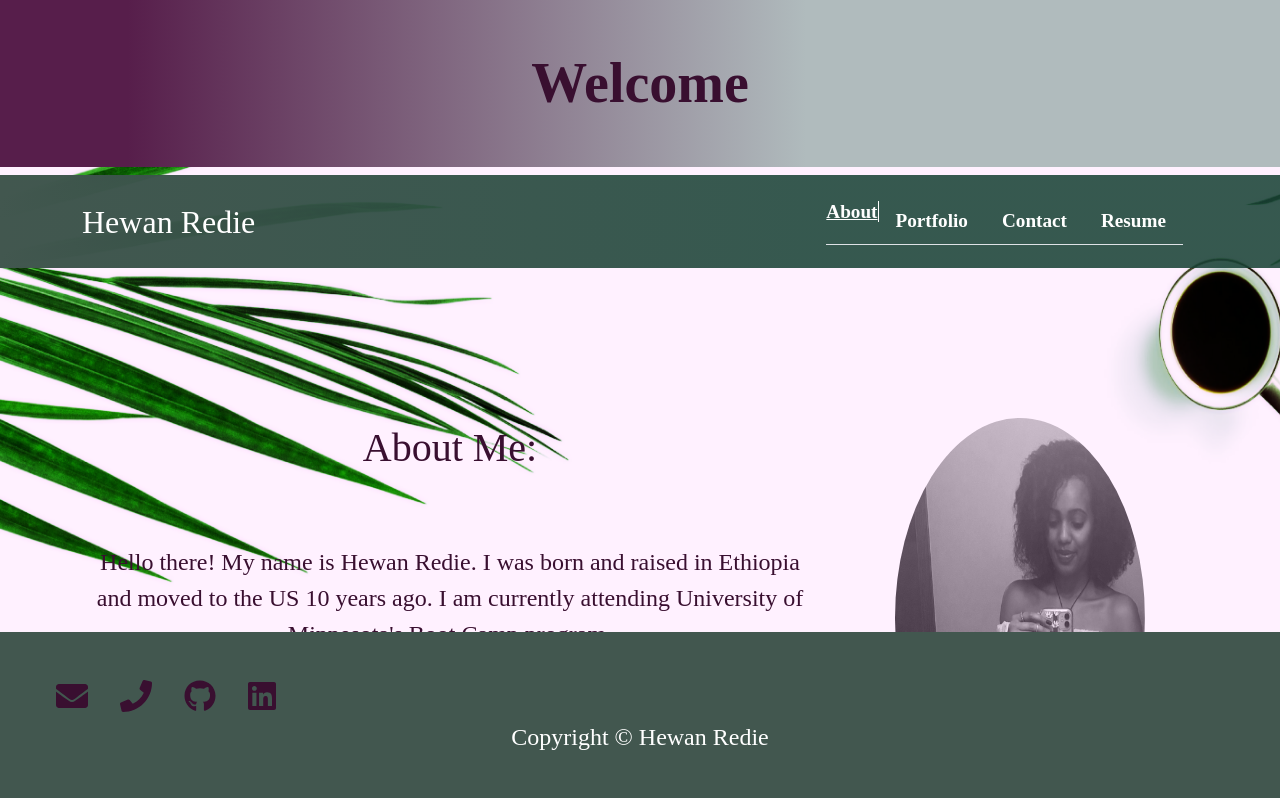
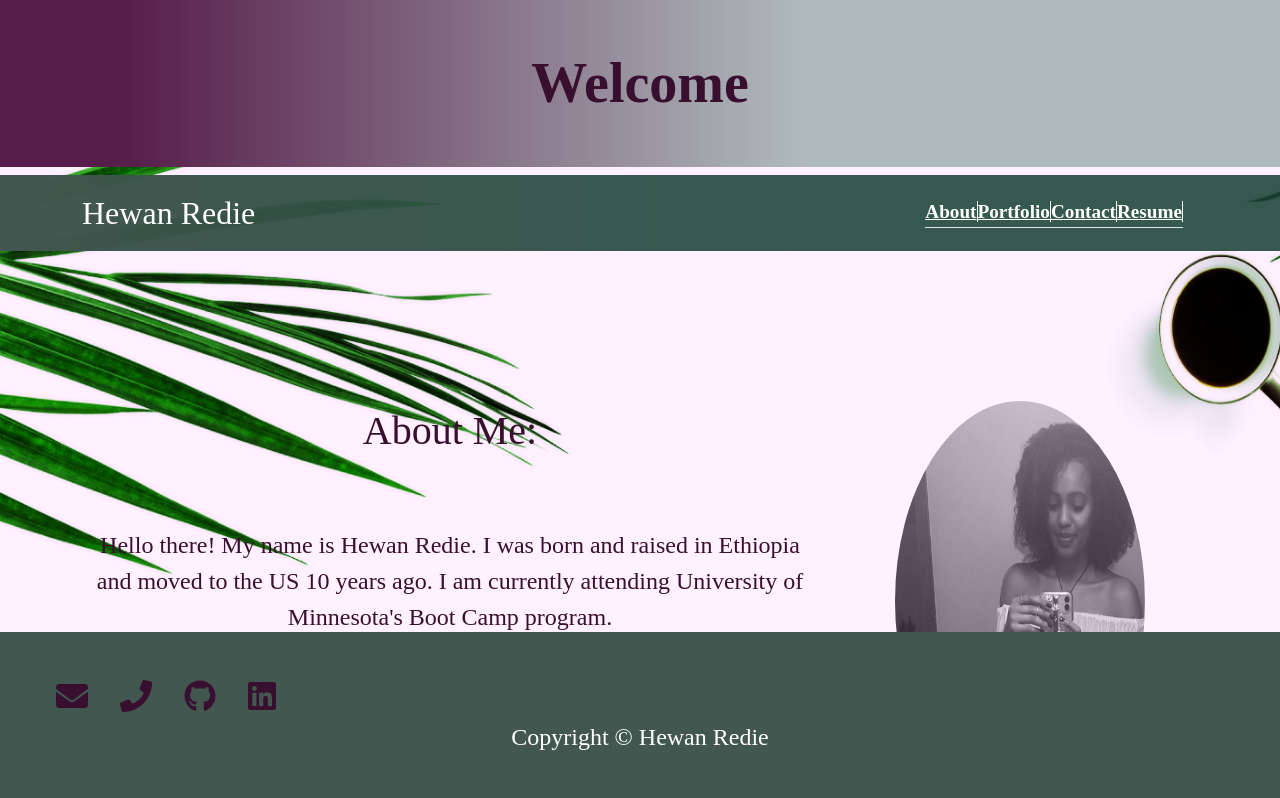
Before and after one commit to Tewol/20-react-portfolio, a React (Create React App) app: page / in a window 1280 px wide. Shown: the top 798 px of the page. Built offline with nearby package versions, Linux system fonts and the light colour scheme.

Commit message:
More link fixes.

```diff
--- a/src/components/nav.jsx
+++ b/src/components/nav.jsx
@@ -13,21 +13,21 @@ const HeaderNav = () => {
         </NavItem>
 
         <NavItem className="nav-item">
-          <NavLink className="LinkList" href="/portfolio">
+          <Link className="LinkList" to="/portfolio">
             Portfolio
-          </NavLink>
+          </Link>
         </NavItem>
 
         <NavItem className="nav-item">
-          <NavLink className="LinkList" href="/contact">
+          <Link className="LinkList" to="/contact">
             Contact
-          </NavLink>
+          </Link>
         </NavItem>
 
         <NavItem className="nav-item">
-          <NavLink className="LinkList" href="/resume">
+          <Link className="LinkList" to="/resume">
             Resume
-          </NavLink>
+          </Link>
         </NavItem>
       </Nav>
     </div>
```
